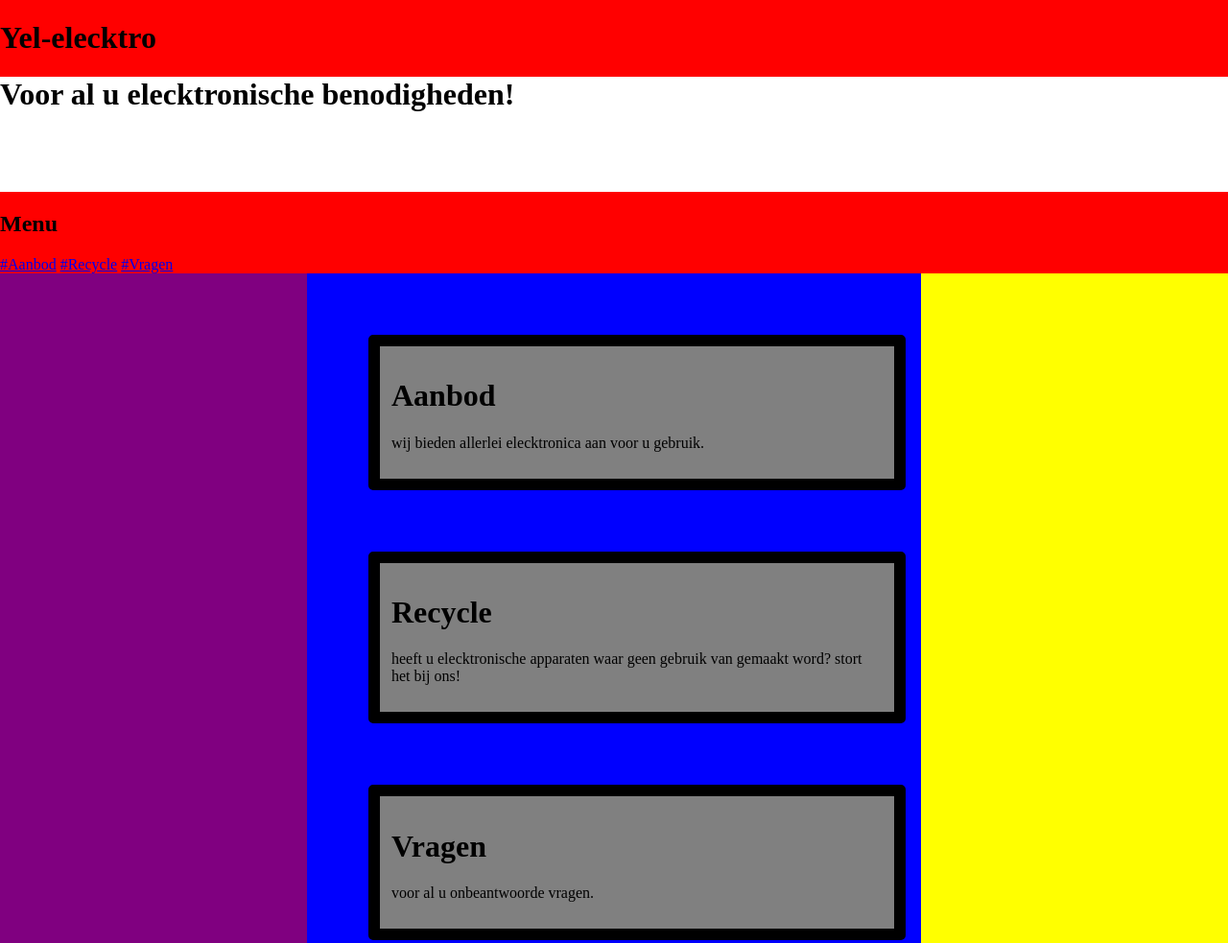
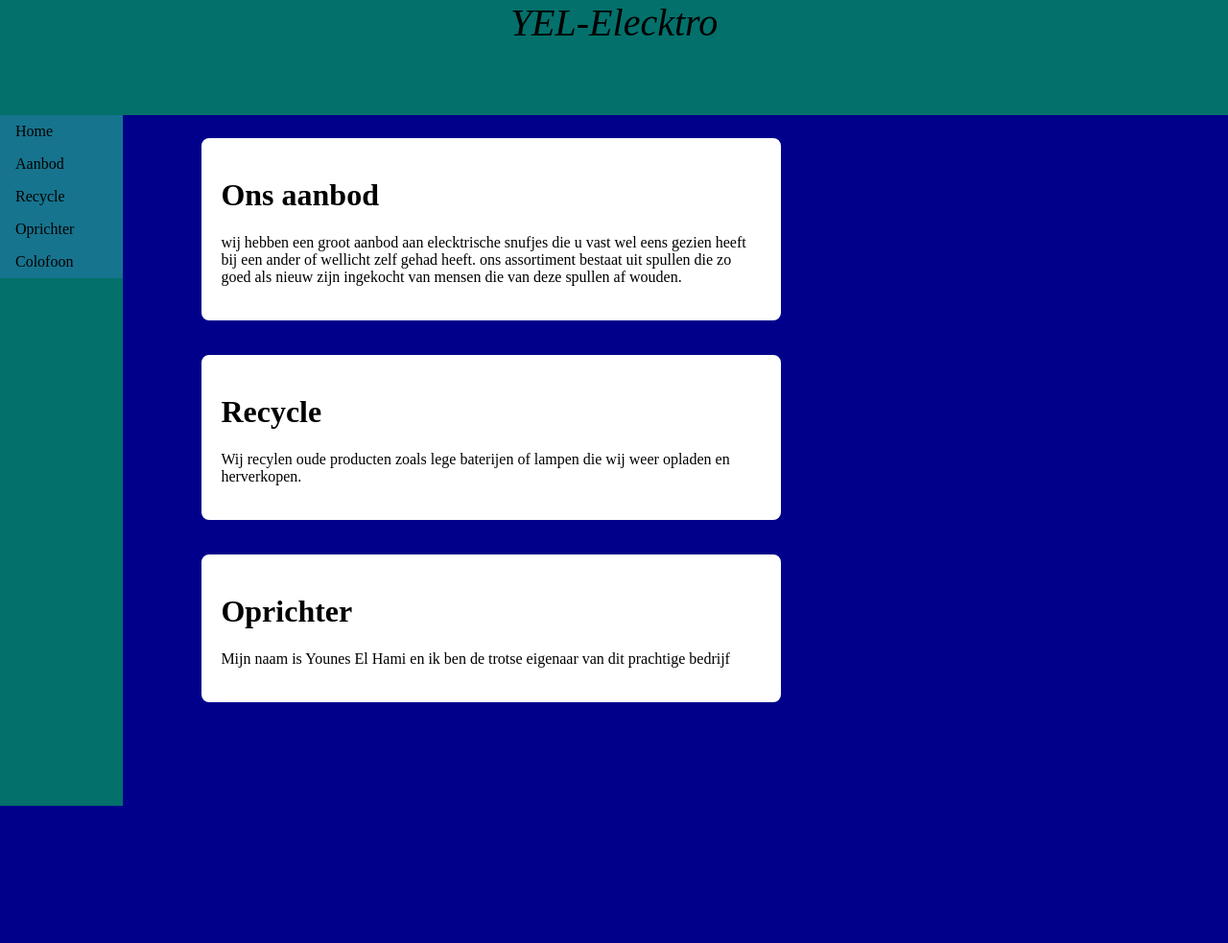
Before and after one commit to 150067/YEL-Intercom, a plain HTML site: page index.html in a window 1280 px wide. Shown: the top 983 px of the page at 96% size. After the commit the page ends 840 px from the top, so only its background shows below. Drawn offline with Linux system fonts and the light colour scheme; files that its build step writes are made by us from their sources.

Commit message:
everything

```diff
--- a/CSS/design.css
+++ b/CSS/design.css
@@ -1,57 +1,80 @@
 html {
-    height: 100%
+    height: 100%;
 }
-body{
-    background-color: red;
+
+body {
+    background-color: darkblue;
     padding: 0;
     margin: 0;
     height: 100%;
 }
 
-#bovenbalk {
-    background-color: white;
+#balk {
+    background-color: rgb(3, 112, 107);
     width: 100%;
     height: 15%;
+    text-align: center;
+    font-style: italic;
+    font-size: 40px;
 
 }
 
-#container{
-    background-color: yellow;
+#container {
+    background-color: darkblue;
     width: 100%;
-    height: 100%;
+    height: 90%;
     display: flex;
 }
 
-#menu{
-    background-color: purple;
-    width: 25%;
+#menu {
+    background-color: rgb(3, 112, 107);
+    width: 10%;
     height: 100%;
 }
 
-#teksten{
-    background-color: blue;
-    width: 50%;
+#berichten {
+    background-color: darkblue;
+    width: 55%;
     height: 100%;
+}
+
+#plaatjes {
+    background-color: darkblue;
+    width:  5%;
+    height: 5%;
 
 }
 
-#plaatjes{
-    background-color: green;
-    width: 25%;
-    height: 100%;
+.boodschap {
+    background-color: white;
+    border: 12px solid darkblue;
+    border-radius: 20px;
+    width: 80%;
+    margin-left: 10%;
+    margin-right: 10%;
+    margin-top: 12px;
+    padding: 20px;
+    color: black
 
 }
 
-.tekstblok {
-    background-color: grey;
-    border: 12px solid black;
-    border-radius: 5px;
-    width: 80%;
-    margin: 10%;
-    padding: 12px;
+ul {
+    list-style-type: none;
+    margin: 0;
+    padding: 0;
+    height: 170px;
+    width: 135px;
+    background-color: rgba(60, 126, 211, 0.336)
 }
-.bovenbalk {
-    font-family: "Times New Roman", Times, serif;
-     background-image: url('../images/html.jpg');
+
+li a {
+    display: block;
+    color: #000;
+    padding: 8px 16px;
+    text-decoration: none;
 }
+
+li a:hover {
+    background-color: #555;
+    color: white;
 }
--- a/index.html
+++ b/index.html
@@ -1,39 +1,45 @@
 <!DOCTYPE html>
-<html>
+<html lang="nl">
 <head>
-<link rel="stylesheet" type="text/css" href="index.html/design.css">
-<title>Page Title</title>
+<meta charset="utf-8"/>
+<link rel="stylesheet" type="text/css" href="CSS/design.css">
+<title>YEL-Elecktro</title>
 </head>
 <body>
+   <div id="balk">
+   <!--sectie voor de titel van de pagina-->
+     YEL-Elecktro
+   </div>
 
- <h1>Yel-elecktro</h1>
-<h2>
-</h2><div id="bovenbalk">
-        <h1>Voor al u elecktronische benodigheden!</h1>
-    </div>
-    <h2>Menu</h2>
-    <p1> <a href="Aanbod.html"> #Aanbod</a> </p1>
-    <p2> <a href="Recycle.html"> #Recycle</a> </p2>
-    <p3> <a href="Vragen.html"> #Vragen</a> </p3>
-
-    <div id="container">
+   <div id="container">
+   <!--het scherm opdelen in drie kolommen-->
 
         <div id="menu">
+        <!--linker kolom met het menu dat op elke pagina terug komt-->
+            <ul>
+               <li><a href="index.html">Home</a></li>
+               <li><a href="Aanbod.html">Aanbod</a></li>
+               <li><a href="Recycle.html">Recycle</a></li>
+               <li><a href="Oprichter.html">Oprichter</a></li>
+               <li><a href="Colofoon.html">Colofoon</a></li>
+            </ul>
         </div>
-        <div id="teksten">
-            <div class="tekstblok">
-                <h1>Aanbod</h1>
-                <p>wij bieden allerlei elecktronica aan voor u gebruik.</p>
+        <div id="berichten">
+        <!--middelstekolom-->
+            <div class="boodschap">
+            <!--informatie-->
+            <h1> Ons aanbod </h1>
+            <p> wij hebben een groot aanbod aan elecktrische snufjes die u vast wel eens gezien heeft bij een ander of wellicht zelf gehad heeft. ons assortiment bestaat uit spullen die zo goed als nieuw zijn ingekocht van mensen die van deze spullen af wouden. </p>
             </div>
-            <div class="tekstblok">
-                <h1>Recycle</h1>
-                <p>heeft u elecktronische apparaten waar geen gebruik van gemaakt word? stort het bij ons!</p>
+           <div class="boodschap">
+            <h1> Recycle </h1>
+            <p>Wij recylen oude producten zoals lege baterijen of lampen die wij weer opladen en herverkopen. </p>
             </div>
-            <div class="tekstblok">
-                <h1>Vragen</h1>
-                <p>voor al u onbeantwoorde vragen.</p>
-            </div>
-        <background-image src="images/html.jpg">
-
+           <div class="boodschap">
+            <h1> Oprichter </h1>
+            <p> Mijn naam is Younes El Hami en ik ben de trotse eigenaar van dit prachtige bedrijf </p>
+           </div>
+        </div>
+        </div>
 </body>
 </html>
```
Also changed, not shown: Aanbod.html (+22 -4 lines), Recycle.html (deleted, +0 -8 lines), Vragen.html (deleted, +0 -8 lines), Oprichter.html (added), colofoon.html (added), images/elecktriche.jpg (added), images/html.jpg (deleted).
